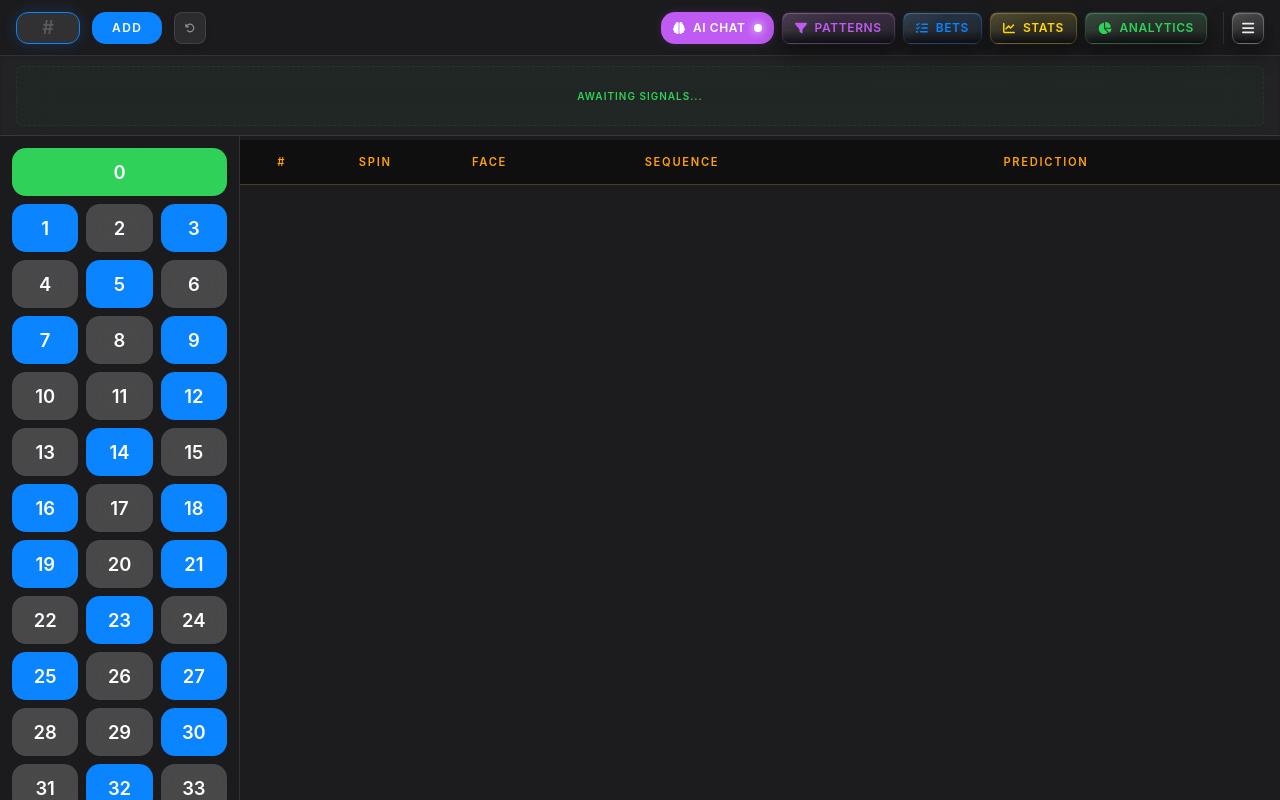
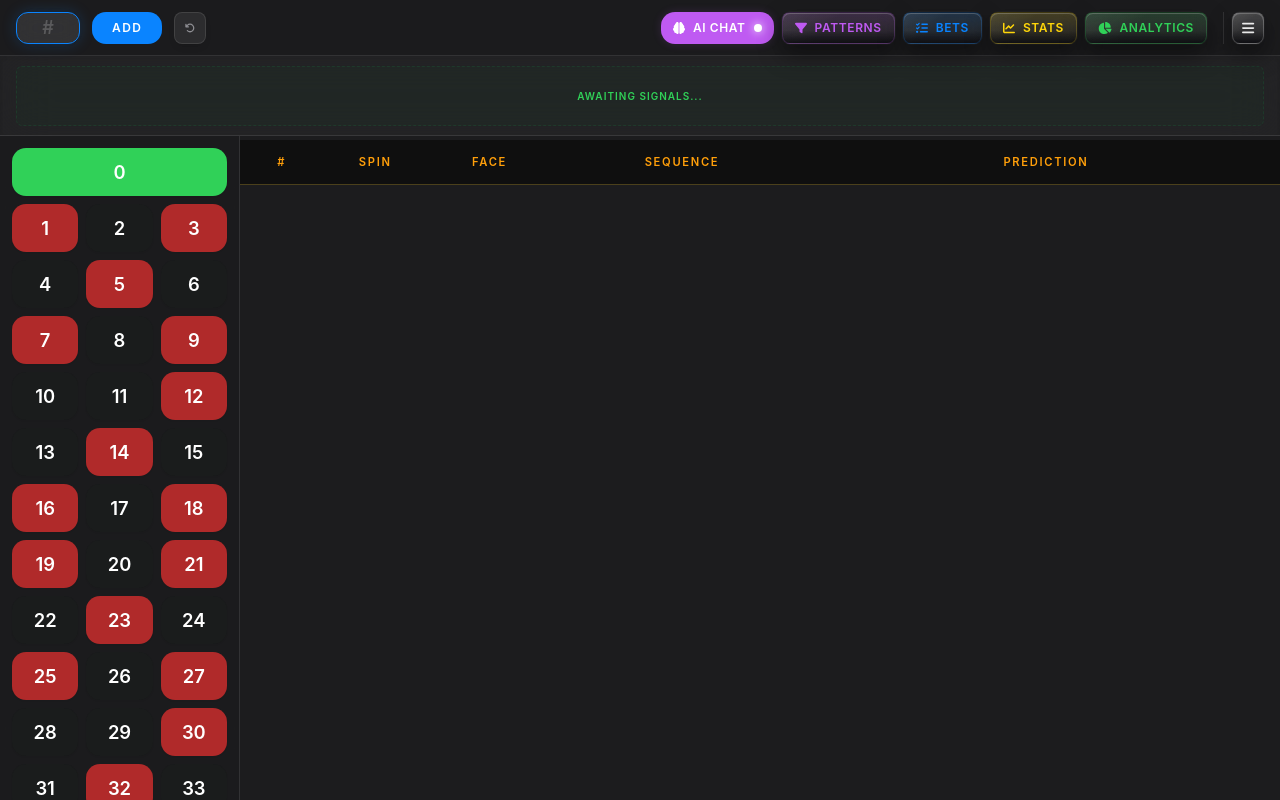
Before and after one commit to Akvikk/inside-tool, a website: page index.html in a window 1280 px wide. Drawn offline with nearby package versions, Linux system fonts and the light colour scheme.

Commit message:
feat: Define the application's comprehensive UI styling with glassmorphism and iOS-inspired components.

```diff
--- a/assets/css/style.css
+++ b/assets/css/style.css
@@ -249,7 +249,7 @@ button:active,
 
 /* Active iOS-style Toggles */
 .grid-red {
-    background: #0A84FF !important; /* Apple Blue */
+    background: #b02a2a !important;
     color: #ffffff !important;
     border: none !important;
 }
@@ -261,7 +261,7 @@ button:active,
 }
 
 .grid-black {
-    background: rgba(255, 255, 255, 0.2) !important;
+    background: #1a1c1c !important;
     color: #ffffff !important;
     border: none !important;
 }
```
